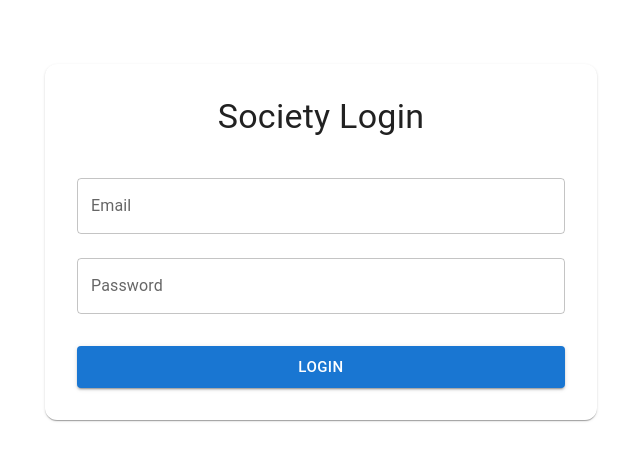
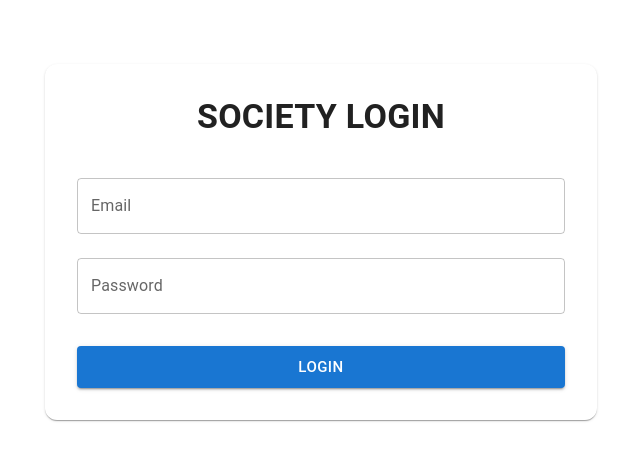
Before and after one commit to NIRU0802/society-management, a Next.js app: page / in a window 1280 px wide. Shown: the top 460 px of the page, without its empty margins (319-959 px from the left). Built offline with nearby package versions, Linux system fonts and the light colour scheme; no server answers.

Commit message:
Login style

```diff
--- a/app/ClientLogin.tsx
+++ b/app/ClientLogin.tsx
@@ -58,7 +58,7 @@ export default function ClientLogin() {
   return (
     <Container maxWidth="sm">
       <Paper sx={{ p: 4, mt: 8, borderRadius: 3 }}>
-        <Typography variant="h4" gutterBottom textAlign="center">
+        <Typography variant="h4" gutterBottom textAlign="center" fontWeight="bold" textTransform="uppercase">
           Society Login
         </Typography>
 
```
